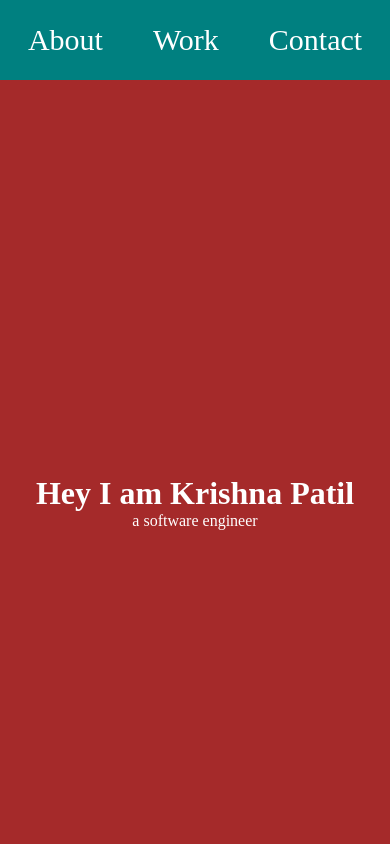
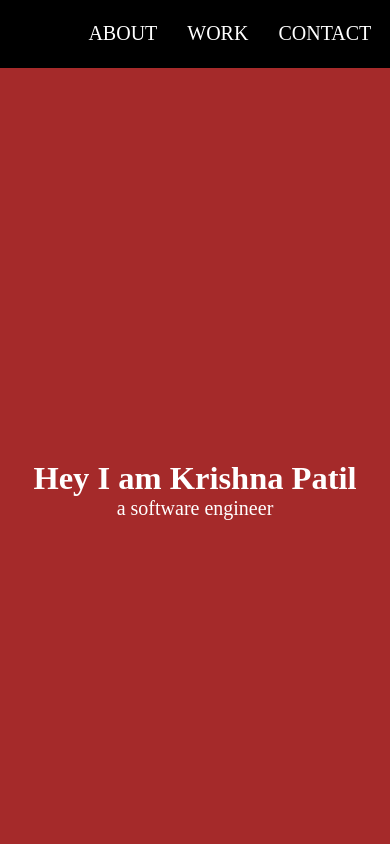
Before and after one commit to krishpat0/kvpportfolio, a React (Create React App) app: page / in a window 390 px wide. Shown: the top 844 px of the page. Built offline with nearby package versions, Linux system fonts and the light colour scheme.

Commit message:
add position sticky nav

```diff
--- a/package.json
+++ b/package.json
@@ -9,6 +9,7 @@
     "@testing-library/user-event": "^13.5.0",
     "react": "^18.2.0",
     "react-dom": "^18.2.0",
+    "react-icons": "^4.10.1",
     "react-scripts": "5.0.1",
     "sass": "^1.64.2",
     "web-vitals": "^2.1.4"
--- a/src/Components/Main.jsx
+++ b/src/Components/Main.jsx
@@ -7,9 +7,11 @@ import Contact from "./Contact";
 const Main = () => {
   return (
     <>
-      <About></About>
-      <Work></Work>
-      <Contact></Contact>
+      <main>
+        <About></About>
+        <Work></Work>
+        <Contact></Contact>
+      </main>
     </>
   );
 };
--- a/src/Components/Nav.jsx
+++ b/src/Components/Nav.jsx
@@ -1,10 +1,30 @@
 import React from "react";
+// import { FaFacebook, FaInstagram, FaYoutube } from "react-icons/fa";
+
+// import { GiHamburgerMenu } from "react-icons/gi";
+
+// import "./navbar.css";
 
 const Nav = () => {
+  // state
+  // const [showMediaIcons, setShowMediaIcons] = useState(false);
   return (
     <>
-      <div className="nav">
+      <nav className="main-nav">
+        {/* first part */}
+        {/* <div className="logo">
+          <p>
+            <span>K</span>rishna
+            <span>P</span>atil
+          </p>
+        </div> */}
+
+        {/* second part */}
+        <div className="menu-link">
           <ul>
+            {/* <li>
+              <a href="#">Home</a>
+            </li> */}
             <li>
               <a href="#about">About</a>
             </li>
@@ -16,6 +36,42 @@ const Nav = () => {
             </li>
           </ul>
         </div>
+
+        {/* third social icon
+         */}
+        <div className="social-media">
+          {/* <ul className="social-media-desktop">
+            <li>
+              <a href="#" className="facebook">
+                <FaFacebook></FaFacebook>
+              </a>
+            </li>
+            <li>
+              <a href="#" className="instagram">
+                <FaInstagram></FaInstagram>
+              </a>
+            </li>
+            <li>
+              <a href="#" className="youtube">
+                <FaYoutube></FaYoutube>
+              </a>
+            </li>
+          </ul> */}
+
+          {/* hamburger menu start
+          <div className="hamburger-menu">
+            <a href="#" onClick={() => setShowMediaIcons(!setShowMediaIcons)}>
+              <GiHamburgerMenu> </GiHamburgerMenu>
+            </a>
+          </div> */}
+        </div>
+      </nav>
+
+      {/* Hero section */}
+      {/* <div className="hero-section">
+        <p> Welcome to</p>
+        <h1>Krishna Patil</h1>
+      </div> */}
     </>
   );
 };
--- a/src/Components/Work.jsx
+++ b/src/Components/Work.jsx
@@ -3,8 +3,7 @@ import React from "react";
 const Work = () => {
   return (
     <>
-      <div className="work" id="work">
-      </div>
+      <div className="work" id="work"></div>
     </>
   );
 };
--- /dev/null
+++ b/src/Components/navbar.css
@@ -0,0 +1,290 @@
+@import url("https://fonts.googleapis.com/css2?family=Jost:ital,wght@0,100;0,200;0,300;0,400;0,500;0,600;0,700;1,100&display=swap");
+
+* {
+  margin: 0;
+  padding: 0;
+  box-sizing: border-box;
+  font-family: "Jost", sans-serif;
+}
+
+html {
+  font-size: 62.5%;
+}
+
+a {
+  text-decoration: none;
+}
+
+li {
+  list-style: none;
+}
+
+/*
+
+
+/* navbar style start  */
+
+.main-nav {
+  width: 100%;
+  height: 10rem;
+  display: grid;
+  grid-template-columns: 10rem 1fr 2fr 1fr 10rem;
+  box-shadow: rgba(50, 50, 93, 0.25) 0px 50px 100px -20px,
+    rgba(0, 0, 0, 0.3) 0px 30px 60px -30px;
+}
+
+.logo {
+  display: grid;
+  /* background-color: #3b5998; */
+  grid-column: 2/3;
+  justify-content: start;
+  align-items: center;
+}
+
+.menu-link {
+  grid-column: 3/4;
+}
+
+.menu-link ul {
+  height: 10rem;
+  display: flex;
+  justify-content: space-around;
+  align-items: center;
+}
+
+.social-media {
+  grid-column: 4/5;
+}
+
+.social-media ul {
+  height: 10rem;
+  display: grid;
+  grid-template-columns: 3fr repeat(3, 1fr);
+  align-items: center;
+  justify-content: flex-end;
+}
+
+.social-media ul li {
+  text-align: right;
+}
+
+.social-media ul li:first-child {
+  grid-column: 2/3;
+}
+
+/* ----------- Grid part ends ----------------- */
+
+.logo h2 {
+  font-size: 2.5rem;
+  font-weight: 400;
+  text-transform: uppercase;
+  background: -webkit-linear-gradient(#eee, rgb(69, 57, 248));
+  -webkit-background-clip: text;
+  -webkit-text-fill-color: transparent;
+}
+
+.logo h2 span {
+  font-size: 3.5rem;
+}
+
+.menu-link ul li {
+  font-size: 1.8rem;
+}
+
+.menu-link ul li a {
+  text-transform: capitalize;
+  color: rgba(0, 0, 3, 0.8);
+  transition: 0.5s;
+}
+.menu-link ul li:hover > a {
+  transform-origin: left;
+  color: rgba(0, 0, 3, 1);
+  text-decoration: underline;
+  transition: 0.5s;
+}
+
+.social-media ul li {
+  font-size: 1.8rem;
+}
+
+.social-media .hamburger-menu {
+  display: none;
+}
+
+.facebook {
+  color: #3b5998;
+}
+
+.instagram {
+  color: #c32aa3;
+}
+
+.youtube {
+  color: #ff0000;
+}
+
+/* hero section   */
+
+.hero-section {
+  height: 80vh;
+  display: flex;
+  justify-content: center;
+  align-items: center;
+  flex-direction: column;
+}
+
+.hero-section p {
+  font-size: 3rem;
+  text-transform: capitalize;
+}
+
+.hero-section h1 {
+  font-size: 5rem;
+  text-transform: uppercase;
+  text-align: center;
+}
+
+/* responsive css style  */
+@media (max-width: 1080px) {
+  .main-nav {
+    height: 8rem;
+    grid-template-columns: 2rem 3fr 3fr 1fr 2rem;
+  }
+
+  .logo,
+  .menu-link ul,
+  .social-media ul {
+    height: 8rem;
+  }
+}
+
+/* responsive css style  */
+@media (max-width: 998px) {
+  .main-nav {
+    height: 7rem;
+    grid-template-columns: 2rem 2fr 3fr 2rem 2rem;
+  }
+
+  .menu-link {
+    display: none;
+  }
+
+  .logo,
+  .social-media ul {
+    height: 7rem;
+  }
+
+  .mobile-menu-link {
+    grid-column: 2/4;
+    position: relative;
+    z-index: 99;
+  }
+
+  .mobile-menu-link {
+    background-color: white;
+    height: 20rem;
+    display: grid;
+    grid-column: 2/5;
+    align-items: center;
+    padding-left: 3rem;
+    transition: all 2s linear;
+    transform-origin: top;
+    box-shadow: rgba(50, 50, 93, 0.25) 0px 50px 100px -20px,
+      rgba(0, 0, 0, 0.3) 0px 30px 60px -30px;
+  }
+
+  .mobile-menu-link ul {
+    height: 20rem;
+    display: flex;
+    justify-content: space-around;
+    flex-direction: column;
+    align-items: start;
+  }
+
+  .mobile-menu-link ul li:first-child {
+    transition-delay: 0.2s;
+  }
+
+  .social-media {
+    grid-row: 1/2;
+    grid-column: 3/5;
+    justify-items: end;
+    align-items: center;
+    transition: all 2s linear;
+  }
+
+  .social-media .social-media-desktop {
+    height: 0;
+    display: none;
+  }
+
+  .social-media {
+    height: 7rem;
+    display: flex;
+    justify-self: end;
+    align-items: center;
+  }
+
+  .social-media .hamburger-menu {
+    display: block;
+    font-size: 2.5rem;
+  }
+}
+
+@media (max-width: 798px) {
+  .main-nav {
+    height: 6rem;
+    grid-template-columns: 1rem 2fr 1fr 1fr 1rem;
+  }
+
+  .logo,
+  .social-media ul {
+    height: 6rem;
+  }
+
+  .social-media {
+    height: 6rem;
+    display: flex;
+    justify-self: end;
+    align-items: center;
+  }
+
+  .social-media .hamburger-menu {
+    display: block;
+    font-size: 2.5rem;
+  }
+}
+
+@media (max-width: 520px) {
+  .main-nav {
+    height: 6rem;
+    grid-template-columns: 1rem 4fr 1fr 1fr 1rem;
+  }
+
+  .logo,
+  .social-media ul {
+    height: 6rem;
+  }
+
+  .logo h2 {
+    font-size: 2rem;
+  }
+
+  .social-media {
+    height: 6rem;
+    display: flex;
+    justify-self: end;
+    align-items: center;
+  }
+
+  .social-media .hamburger-menu {
+    display: block;
+    font-size: 2.5rem;
+  }
+
+  /* hero section  */
+
+  .hero-section h1 {
+    font-size: 3.8rem;
+  }
+}
--- a/src/Pages/Home.jsx
+++ b/src/Pages/Home.jsx
@@ -16,3 +16,6 @@ const Home = () => {
 };
 
 export default Home;
+
+
+// raf
--- a/src/style.scss
+++ b/src/style.scss
@@ -22,31 +22,48 @@
   flex-direction: column;
   flex-wrap: wrap;
 }
-.nav{
-  min-height: 80px;
-  background-color: teal;
-  display: flex;
-  justify-content: center;
-  align-items: center;
-  font-size:1.875rem;
-  position: sticky;
-  top: 0;left: 0;right: 0;
+a{
+  text-decoration: none;
+}
+li{
+  list-style: none;
+}
+html{
+  font-size: 62.5%;
 }
 
-.nav ul{
+nav{
   display: flex;
-  gap: 1.875rem;
-  list-style: none;
+  justify-content:right;
+  align-items: center;
+  flex-wrap: wrap;
+  padding:0.625rem 1.875rem;
+
+  position: sticky;
+  top: 0;right: 0;left: 0;
+  z-index: 1;
+  height: 8vh;
+  background-color: black;
 
 }
-.nav a{
-  text-decoration: none;
-  padding: 5px 10px;
+
+nav ul{
+  display: flex;
+  gap: 30px;
 
 }
-.main{
+nav ul li a{
+  text-transform: uppercase;
+  font-size: 2rem;
+}
 
+main{
+  display: flex;
+  flex-direction: column;
+  flex-wrap: wrap;
 }
+
+
   .about{
     min-height: 100vh;
     background-color: brown;
@@ -54,14 +71,16 @@
     flex-direction: column;
     justify-content: center;
     align-items: center;
+    flex-wrap: wrap;
+  }
+  .about h1{
+    font-size: 3.25rem;
   }
 
-  a:hover{
-    background-color: rgb(41, 24, 46);
-    border-radius: 10px;
-    border-bottom: 2px solid rgb(214, 233, 11);
+  .about p{
+    font-size: 2rem;
+  }
 
-  }
 
   .work{
     min-height: 100vh;
@@ -81,6 +100,10 @@
     align-items: center;
     padding: 10px;
 
+
+  }
+  .footer p{
+    font-size: 2rem;
   }
   strong{
     font-weight: bolder;
```
Also changed, not shown: 1 other file (tests, documents, lock files or other folders). Lines whose indentation alone changed are shown as unchanged.
